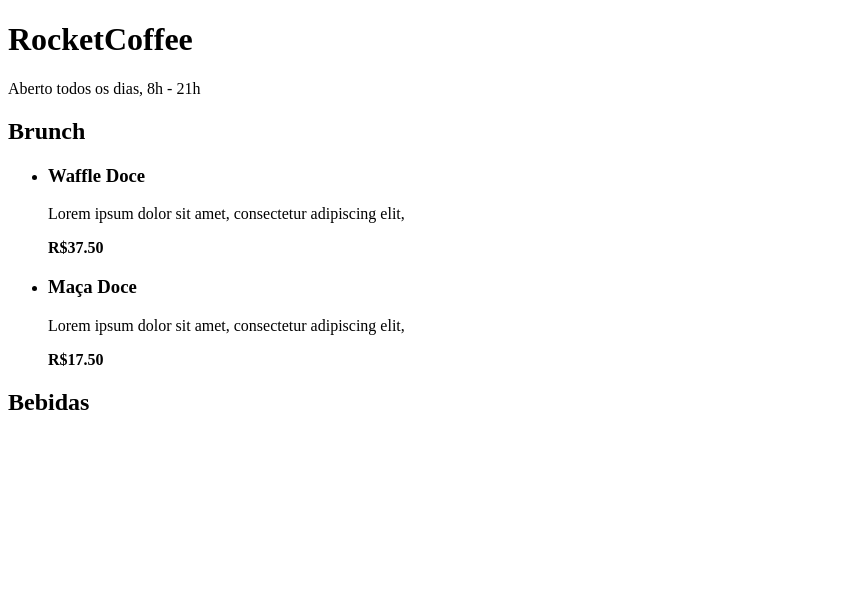
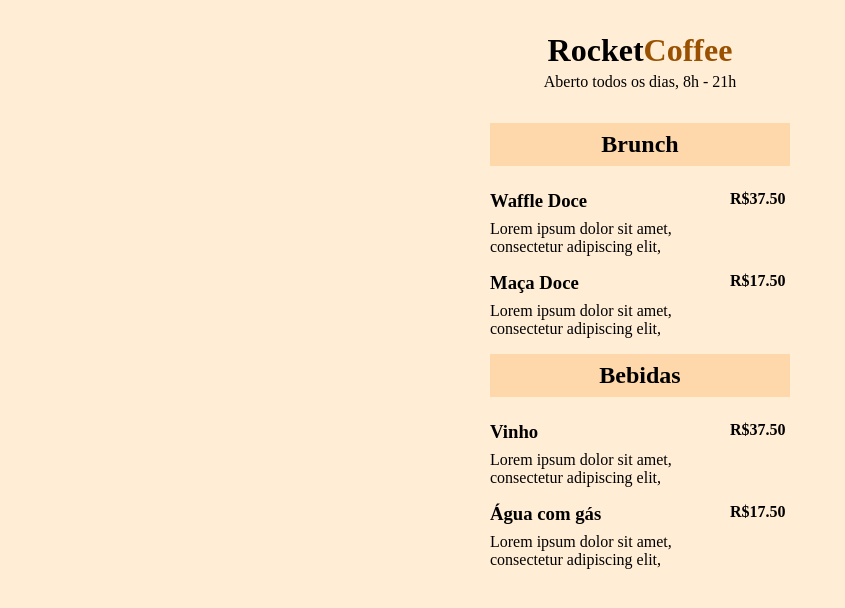
Before and after one commit to RodolfoMeneguetti/RocketCoffee, a plain HTML site: page index.html in a window 1280 px wide. Shown: the whole page, without its empty margins (0-845 px from the left). Drawn offline with Linux system fonts and the light colour scheme.

Commit message:
Ajustado css

```diff
--- a/index.html
+++ b/index.html
@@ -3,12 +3,13 @@
   <head>
     <meta charset="UTF-8" />
     <meta name="viewport" content="width=device-width, initial-scale=1.0" />
+    <link rel="stylesheet" href="style.css">
     <title>RocketCoffee</title>
   </head>
   <body>
 
     <header>
-      <h1>RocketCoffee</h1>
+      <h1>Rocket<span class="Coffee">Coffee</span></h1>
       <p>Aberto todos os dias, 8h - 21h</p>
     </header>
 
@@ -47,6 +48,34 @@
 
     <section>
       <h2>Bebidas</h2>
+      <ul>
+        <li>
+          <div class="details">
+            <h3>Vinho</h3>
+            <p>
+              Lorem ipsum dolor sit amet, consectetur adipiscing elit,
+            </p>
+          </div>
+
+          <strong class="price">
+            R$37.50
+          </strong>
+
+        </li>
+        <li>
+          <div class="details">
+            <h3>Água com gás</h3>
+            <p>
+              Lorem ipsum dolor sit amet, consectetur adipiscing elit,
+            </p>
+          </div>
+
+          <strong class="price">
+            R$17.50
+          </strong>
+
+        </li>
+      </ul>
     </section>
 
   </body>
--- /dev/null
+++ b/style.css
@@ -0,0 +1,56 @@
+*{
+  margin:0;
+  padding: 0;
+}
+
+body{
+  background-color: #FFEDD5
+}
+
+ul{
+  list-style: none;
+}
+
+header{
+  padding: 32px 0;
+  text-align: center;
+}
+
+section{
+  margin-bottom: 24px;
+}
+
+header,
+section{
+  max-width: 300px;
+  margin: 0 auto;
+}
+
+header h1{
+  margin-bottom: 4px;
+}
+
+header h1 span{
+  color: #995000;
+}
+
+section h2{
+  background-color: #FED7AA ;
+  padding: 8px 16px;
+  text-align: center;
+  margin-bottom: 24px;
+}
+
+ul li{
+  margin-bottom: 16px;
+  display: flex;
+}
+
+li .details{
+  max-width: 240px;
+  text-align: left;
+}
+
+.details h3{
+  margin-bottom: 8px;
+}
```
